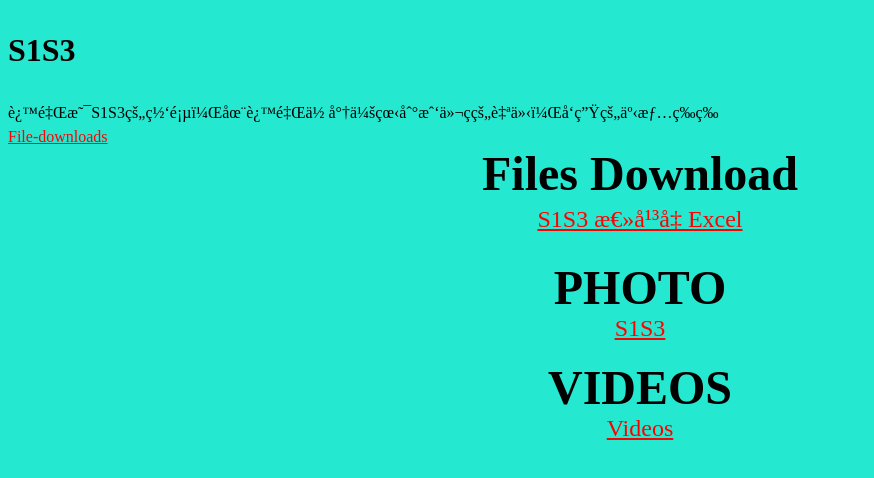
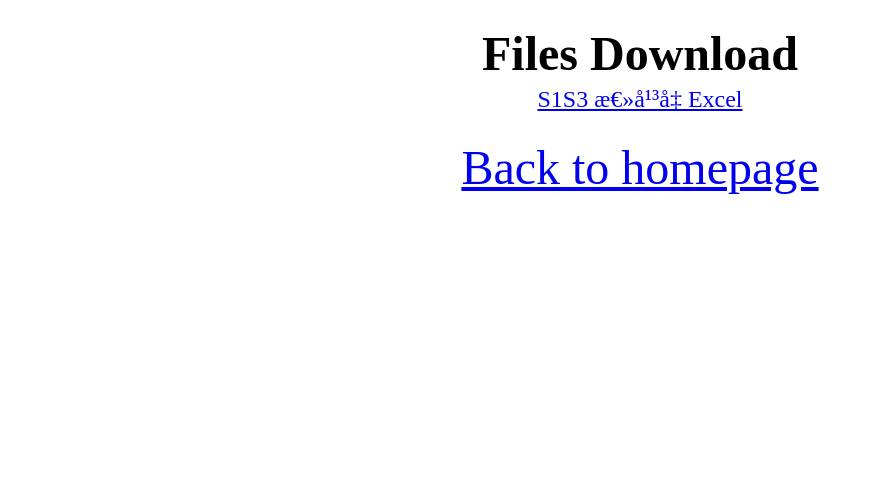
Before and after one commit to NGSHENSHIN/PH-S1S3, a plain HTML site: page index.html in a window 1280 px wide. Shown: the whole page, without its empty margins (0-874 px from the left). Drawn offline with Linux system fonts and the light colour scheme.

Commit message:
Add files via upload

```diff
--- a/index.html
+++ b/index.html
@@ -3,37 +3,21 @@
 
 <head>
 
-	<title>PHS1S3 网页</title>
+	<title>File downloads</title>
 	<meta charset="MTF-8">
-
 </head>
 
-<body bgcolor="#25E8D1" Vlink="red" Link="red" Alink="black">
-
-<h1><p>S1S3</p></h1>
-这里是S1S3的网页，在这里你将会看到我们班的自介，发生的事情等等
 <br>
 
-<a href="https://www.ph-s1s3.github.io/File-downloads/">File-downloads</a>
+
 <center>
 <font size="10"><b>Files Download</b></font>
 <br>
 <font size ="5"><a href="S1S3 总平均.xlsx">S1S3 总平均 Excel</a></font>
-
 <br>
 <br>
 
-<font size="10"><b>PHOTO</b></font>
-<br>
-<font size ="5"><a href="https://drive.google.com/drive/mobile/folders/1nPsK86hsAwgr5qnciY0l7pzsByl36PpM" target="_blank" >S1S3</a></font>
-
-<br>
-<br>
-
-<font size="10"><b>VIDEOS</b></font>
-<br>
-<font size="5"><a href="https://drive.google.com/drive/folders/1Voq4Uvc4UVvaFXbHpuZDPo-A_oaBadJ_?usp=sharing" target="_blank" >Videos</a></font>
-
+<font size="20"><a href="https://www.ph-s1s3.github.io">Back to homepage</a></font>
 
 </center>
 
```
